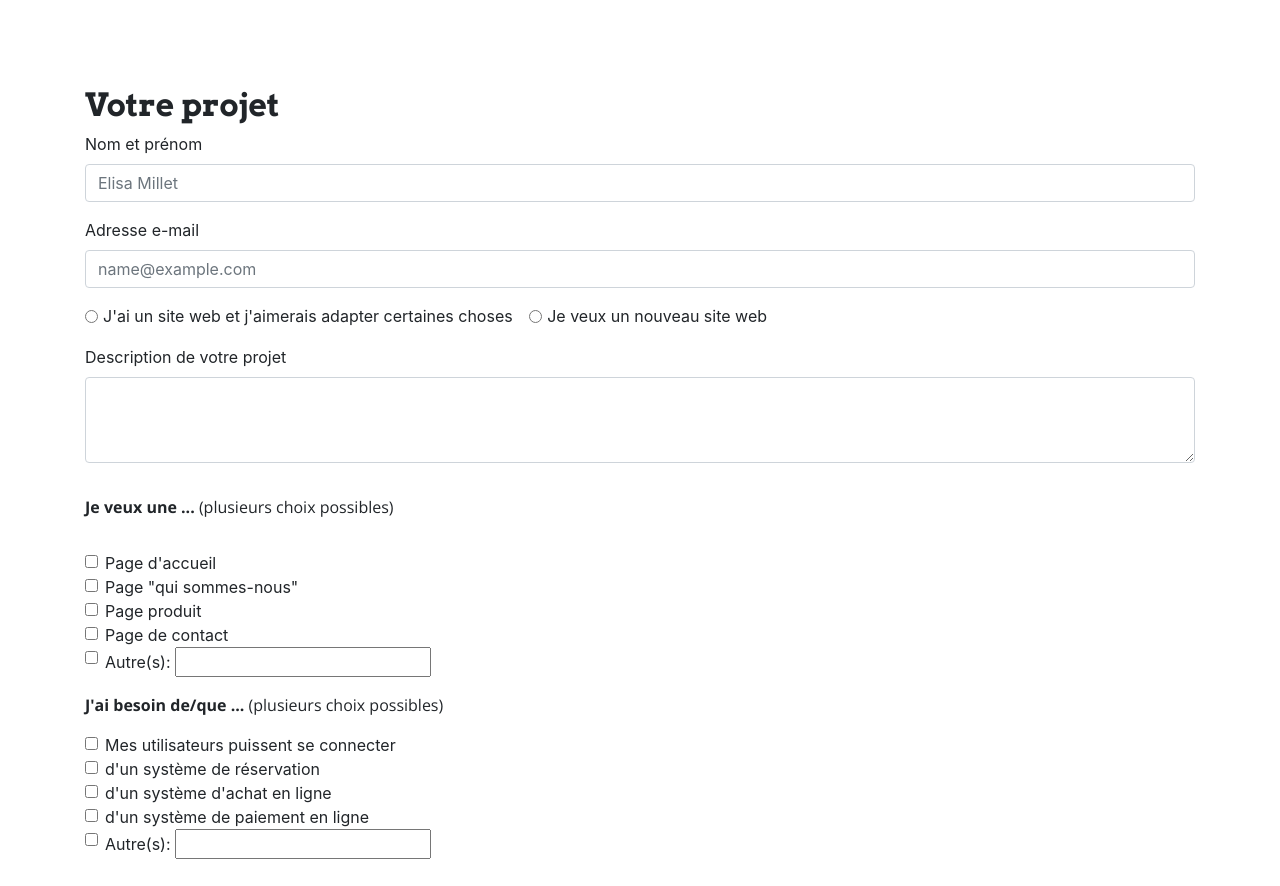
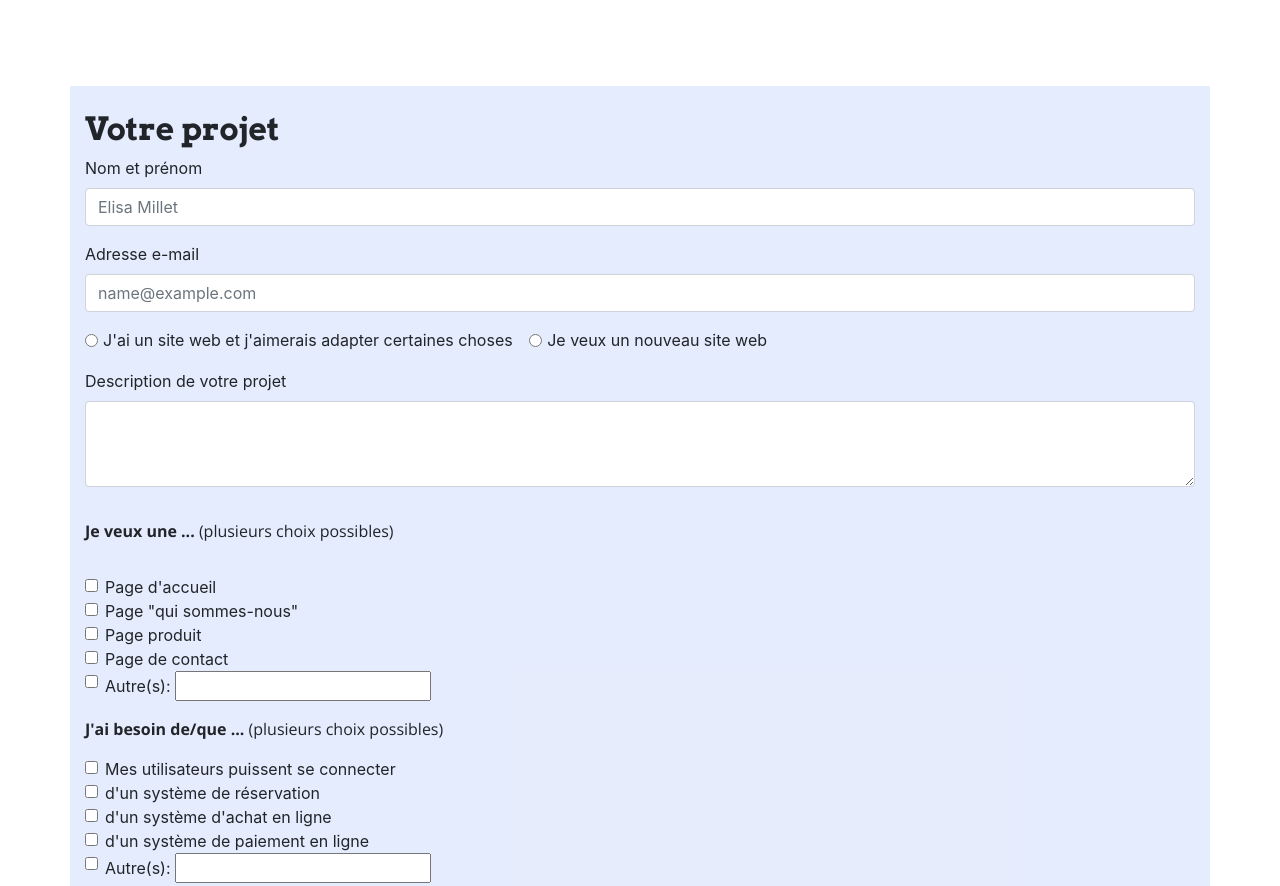
Before and after one commit to mailysrenson/unloq-landing, a plain HTML site: page index.html in a window 1280 px wide. Shown: the part 2128-3014 px from the top of the page. Drawn offline with nearby package versions, Linux system fonts and the light colour scheme.

Commit message:
added background to form

```diff
--- a/index.html
+++ b/index.html
@@ -131,7 +131,7 @@
 
 
     <div class="container my-4" id="project-form">
-      <h2>Votre projet</h2>
+      <h2 class="pt-4">Votre projet</h2>
       <form>
         <div class="form-group">
           <label for="full-name">Nom et prénom</label>
--- a/style.css
+++ b/style.css
@@ -32,3 +32,7 @@ body p {
 #concept {
   height: 500px;
 }
+
+#project-form {
+  background: rgba(139, 170, 243, 0.22);
+}
```
